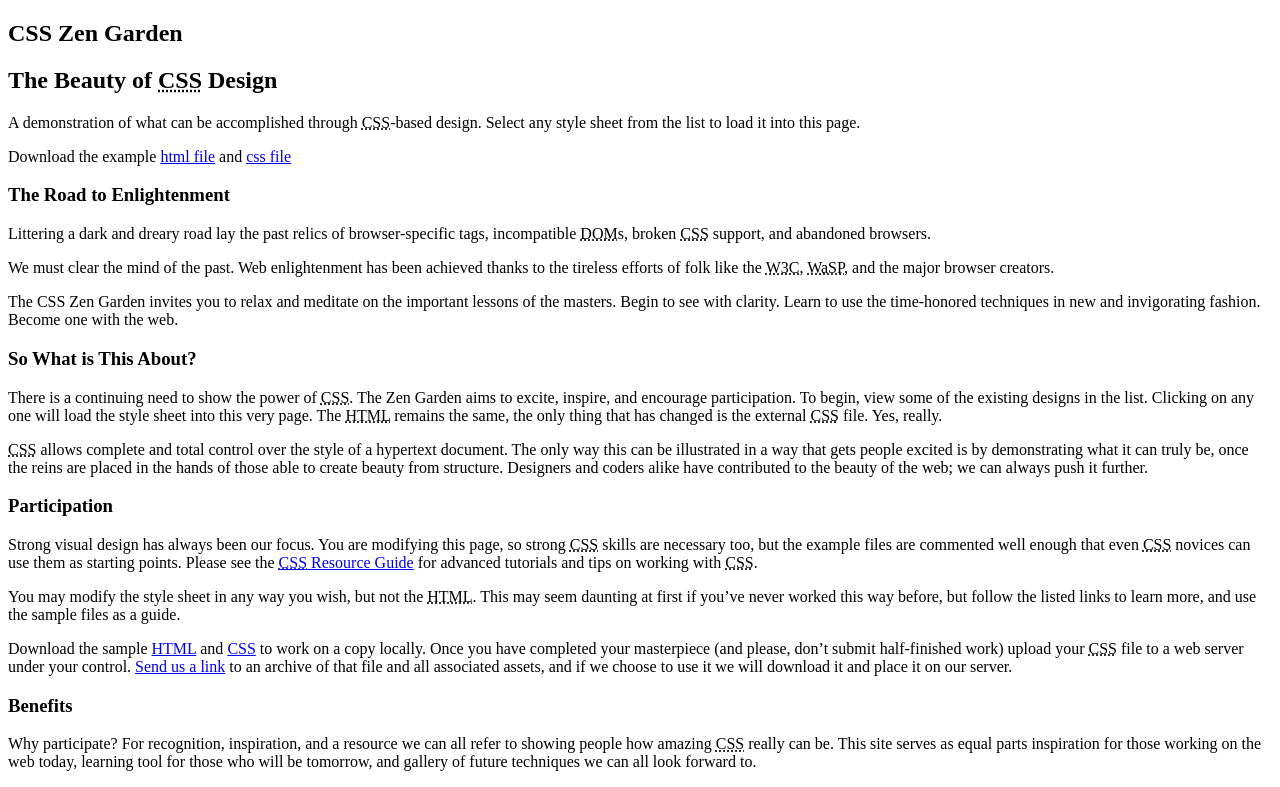
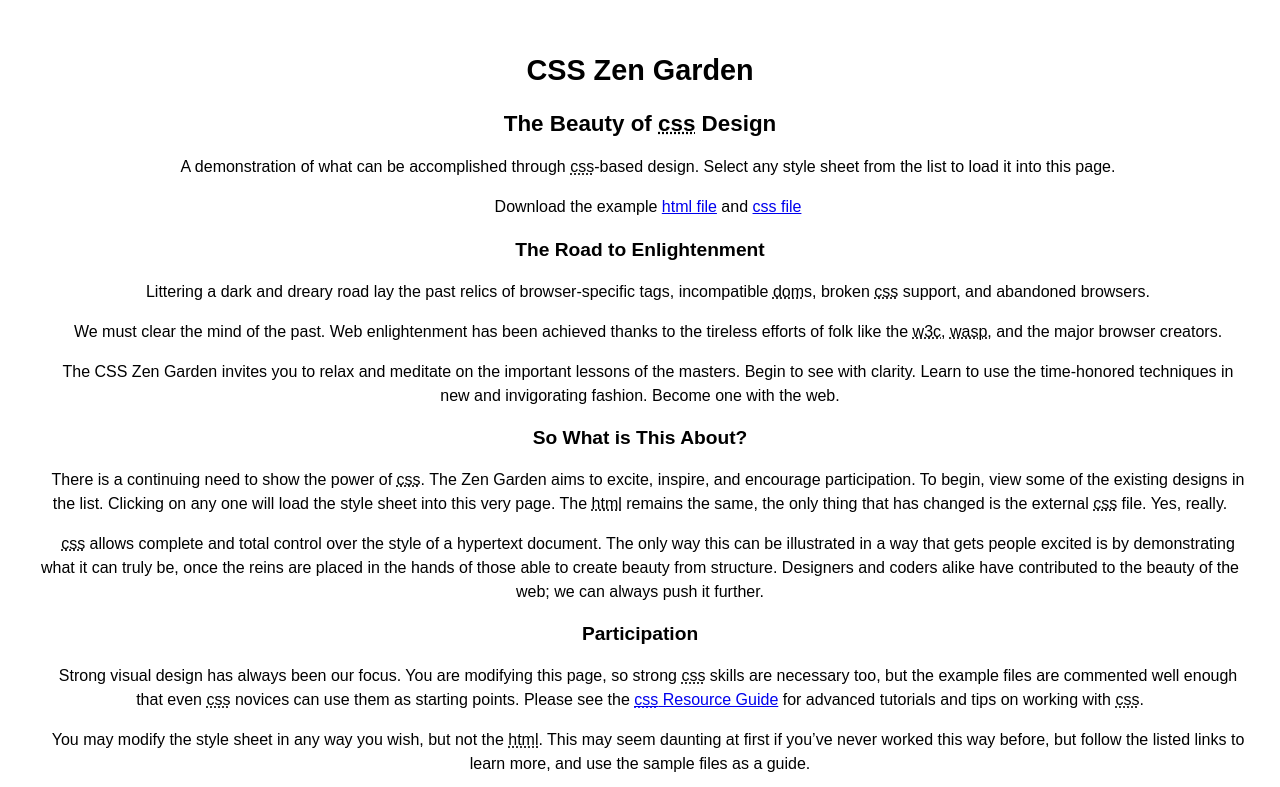
Before and after one commit to mrdsantos/desenvolve-introducao-web, a plain HTML site: page css_zen_garden/index.html in a window 1280 px wide. Shown: the top 787 px of the page. Drawn offline with Linux system fonts and the light colour scheme.

Commit message:
update css

```diff
--- a/css_zen_garden/style.css
+++ b/css_zen_garden/style.css
@@ -18,3 +18,44 @@
 Text: #f2527D
 Elements: #18d9d9
 */
+
+html {
+    font-family: sans-serif;
+}
+
+html, body {
+    height: 100%;
+    margin: 0;
+    padding: 15px;
+/*    overflow: hidden;*/
+  }
+
+p {
+    text-indent: 1em;
+}
+
+h1, h2, h3 {
+    text-align: center;
+}
+
+h1 {
+    font-size: 1.8rem;
+}
+
+h2 {
+    font-size: 1.4rem;
+
+}
+
+h3 {
+    font-size: 1.2rem;
+}
+
+[role="article"] > p {
+    text-align: center;
+    line-height: 1.5;
+}
+
+abbr {
+    text-transform: lowercase;
+}
```
